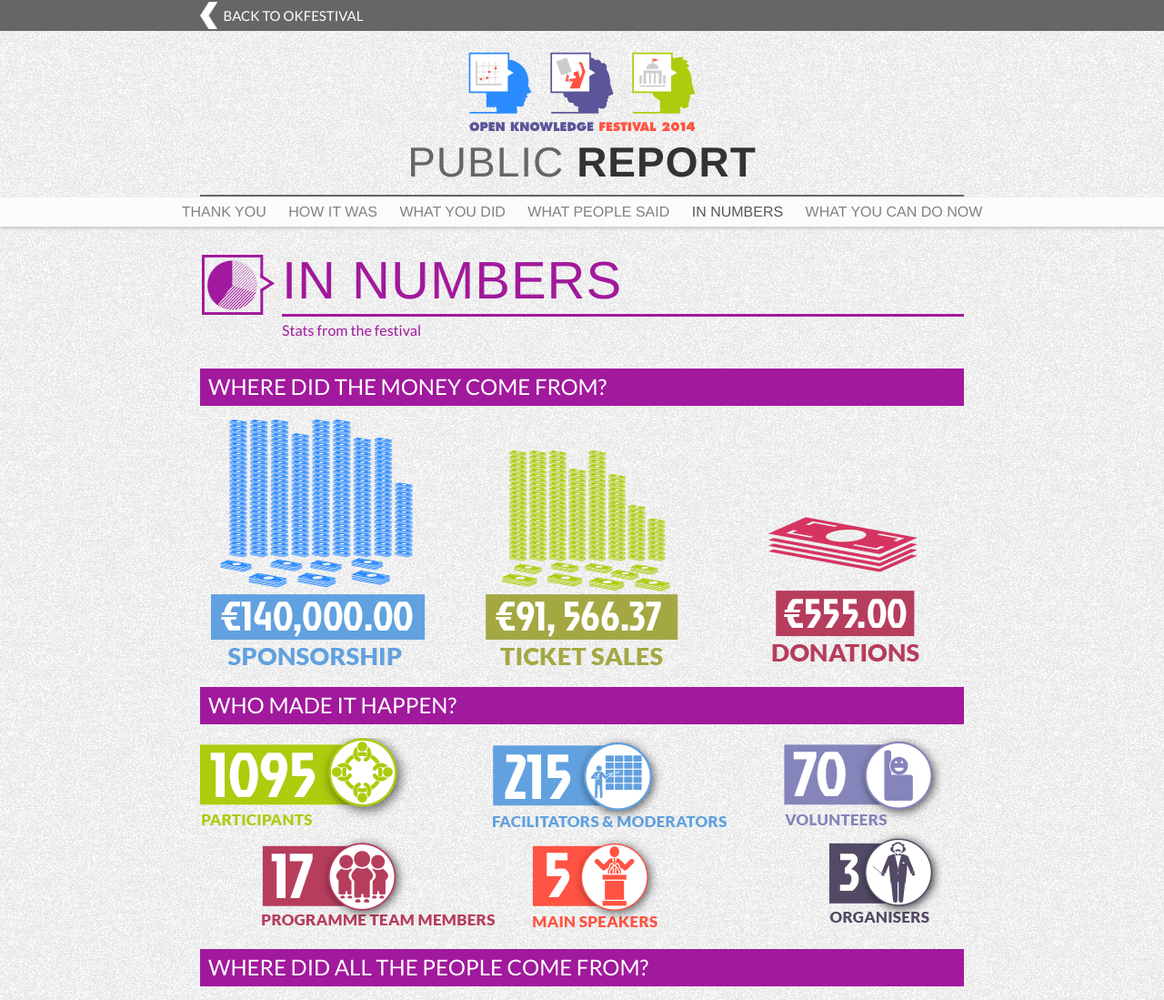
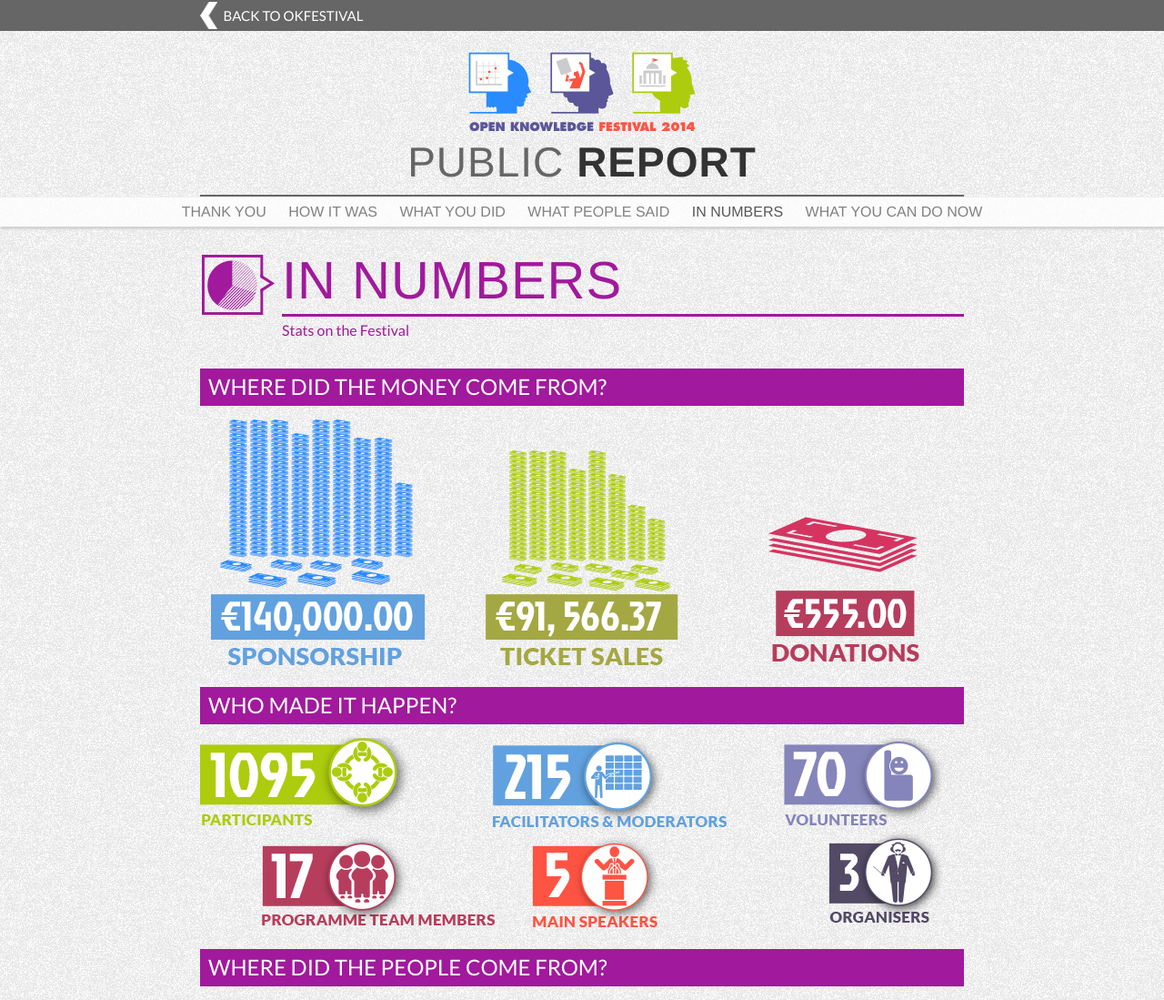
Before and after one commit to okfn/okfestival-public-report, a Jekyll site: the page built from pages/in-numbers/index.md, in a window 1280 px wide and 1400 px high. Shown: the top 1099 px of the window at 91% size. Built offline with Jekyll 4.4.1, drawn with Linux system fonts in a browser that asks for light colours; some web fonts are replaced; grey boxes are pictures that could not be loaded.

Commit message:
Update index.md
Stats from the festival --> Stats on the Festival

```diff
--- a/pages/in-numbers/index.md
+++ b/pages/in-numbers/index.md
@@ -1,7 +1,7 @@
 ---
 layout: page
 title: In Numbers
-description: Stats from the festival
+description: Stats on the Festival
 permalink: /in-numbers/
 order: 6
 identifier: in-numbers
@@ -15,7 +15,7 @@
 
 {% include image.html filename="02_who.png" alt="" caption="" %}
 
-## Where did all the people come from?
+## Where did the people come from?
 
 <iframe src="http://cf.datawrapper.de/6zYxV/5/" frameborder="0" allowtransparency="true" allowfullscreen="allowfullscreen" webkitallowfullscreen="webkitallowfullscreen" mozallowfullscreen="mozallowfullscreen" oallowfullscreen="oallowfullscreen" msallowfullscreen="msallowfullscreen" width="600" height="400"></iframe>
 
```
